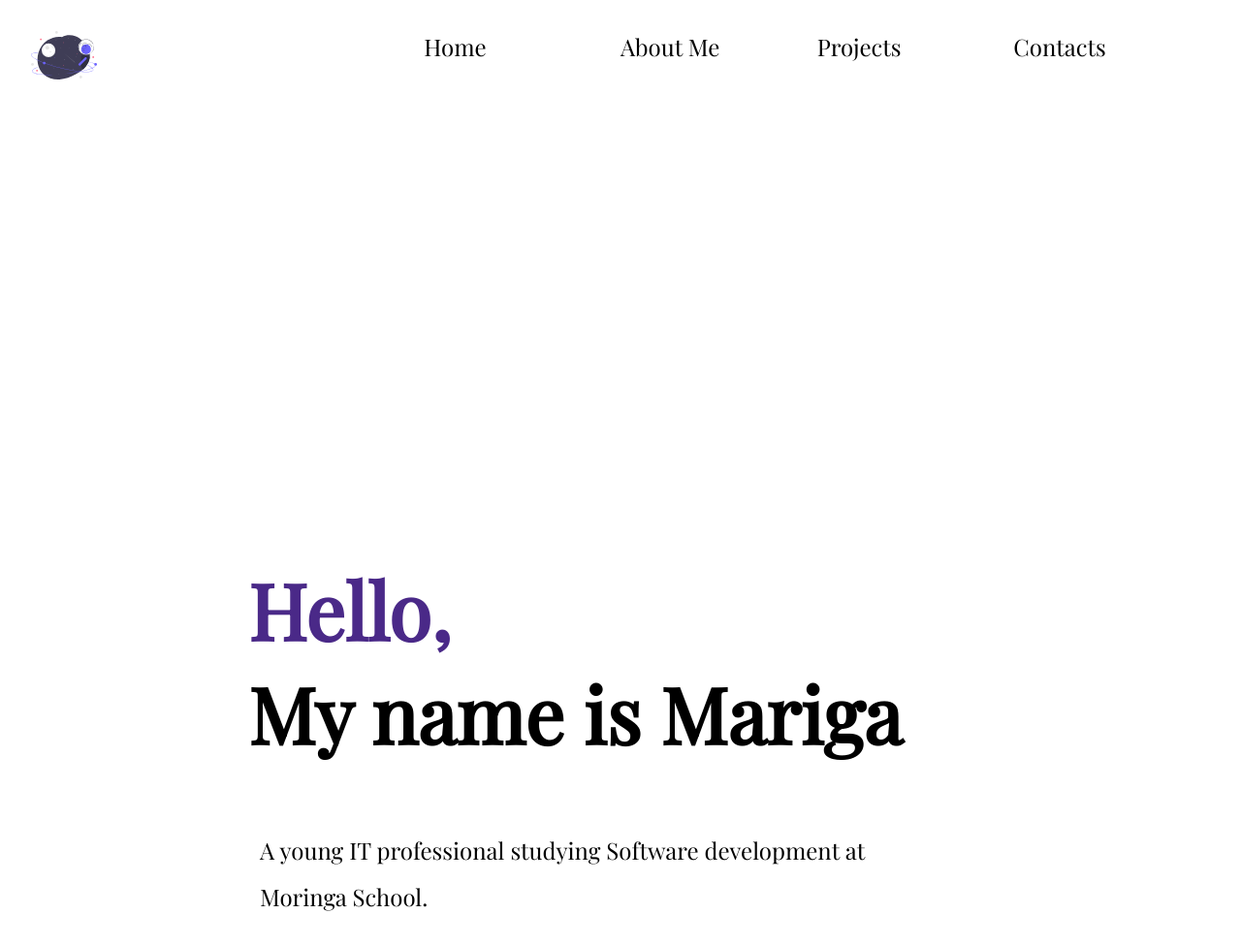
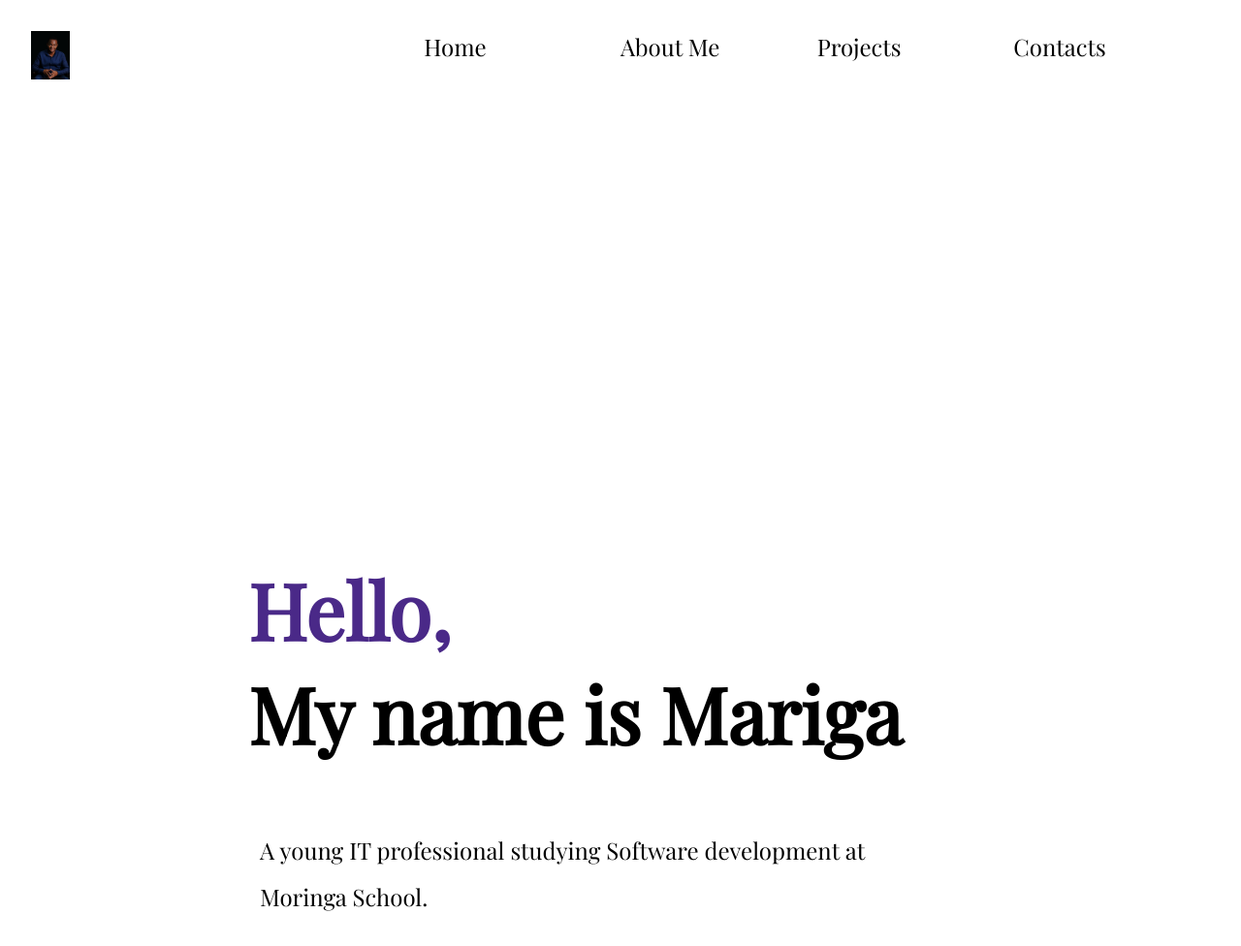
Before and after one commit to isaacmariga/Isaac_Portfolio, a plain HTML site: page index.html in a window 1280 px wide. Shown: the top 976 px of the page at 97% size. Drawn offline with nearby package versions, Linux system fonts and the light colour scheme; a web font is replaced by a local one.

Commit message:
Changing logo

```diff
--- a/index.html
+++ b/index.html
@@ -18,7 +18,7 @@
 
     <nav class="nav_bar">
         <div>
-            <img class="logo" src="/static/images/undraw_stars_re_6je7.svg" alt="logo">
+            <img class="logo" src="/static/images/profme2.jpg" alt="logo">
         </div>
         <div class="nav_white_space">
         </div>
```
Also changed, not shown: 3 other files.
